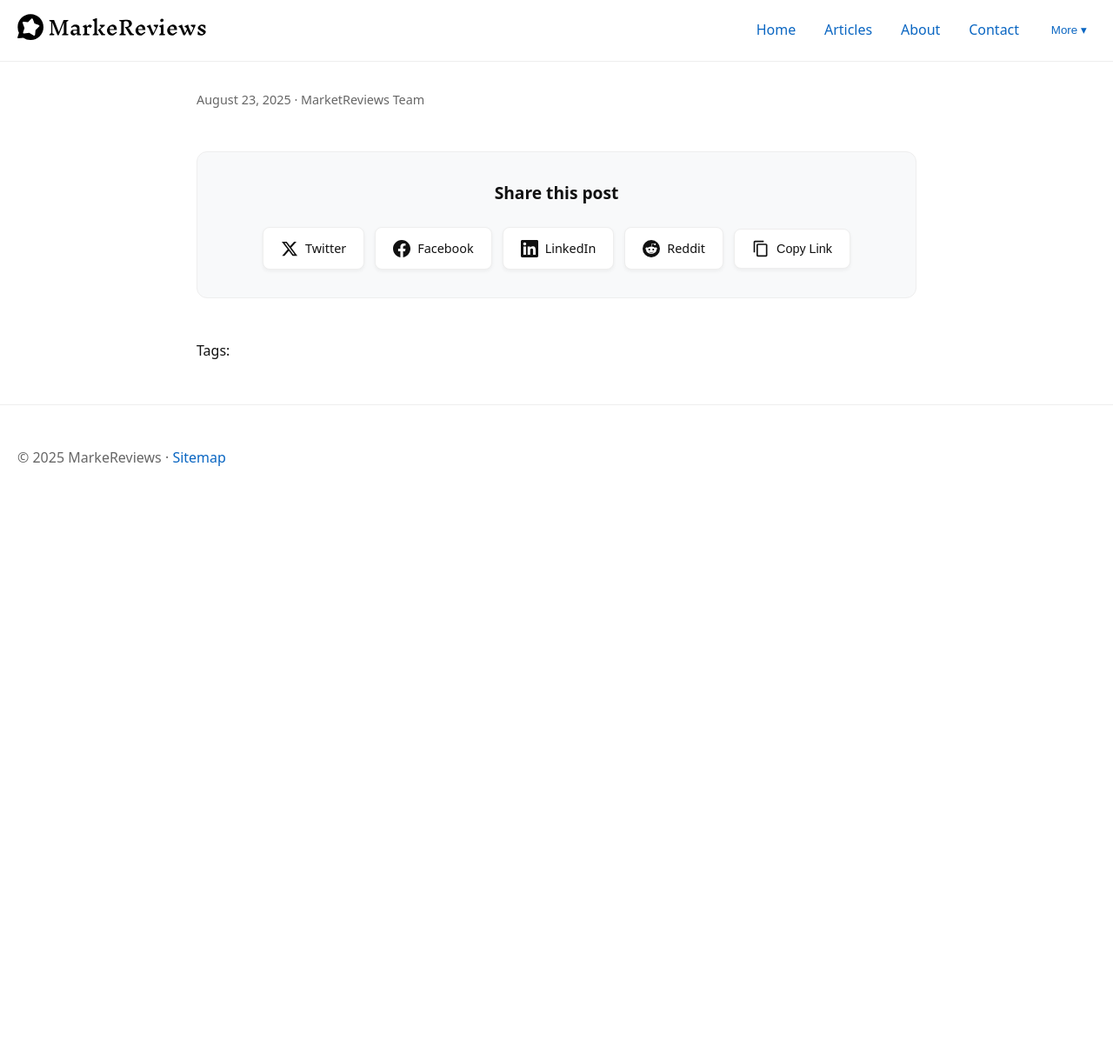
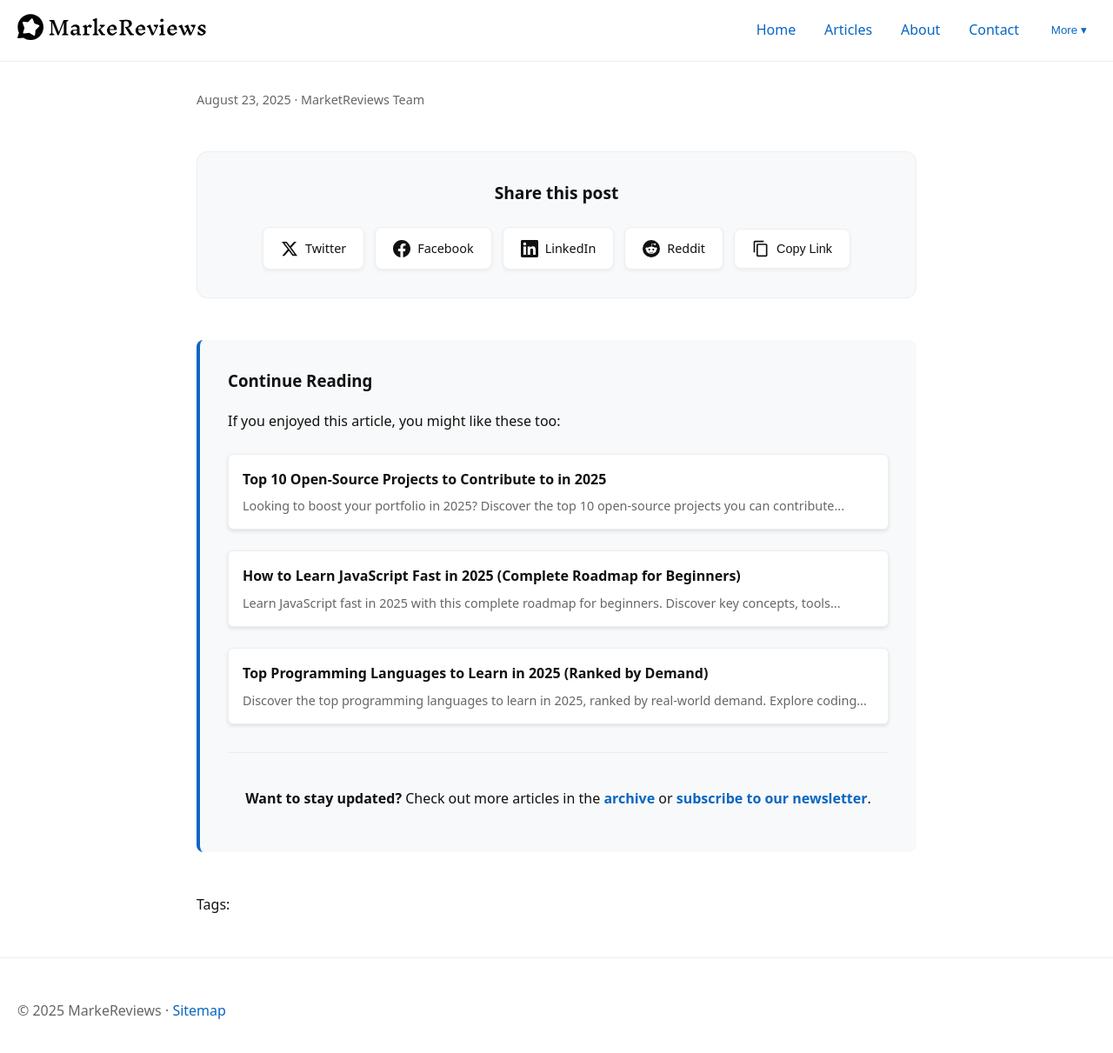
Before and after one commit to amineelom/myblogger, a Jekyll site: the page built from post.md, in a window 1280 px wide and 1224 px high. Shown: the top 1211 px of the window at 87% size. Built offline with Jekyll 4.4.1, drawn with Linux system fonts in a browser that asks for light colours.

Commit message:
add random articles in posts

```diff
--- a/_layouts/post.html
+++ b/_layouts/post.html
@@ -65,6 +65,17 @@ layout: default
       </button>
     </div>
   </div>
+  <!-- ADD RANDOM ARTICLES SECTION RIGHT HERE -->
+<div class="related-articles">
+  <h3>Continue Reading</h3>
+  <p>If you enjoyed this article, you might like these too:</p>
+
+  <div id="random-posts"></div>
+
+  <div class="cta-section">
+    <p><strong>Want to stay updated?</strong> Check out more articles in the <a href="/archive/">archive</a> or <a href="/subscribe/">subscribe to our newsletter</a>.</p>
+  </div>
+</div>
 
   {% if page.tags %}
   <p class="tags">Tags:
@@ -74,6 +85,47 @@ layout: default
   </p>
   {% endif %}
 </article>
+<!-- RANDOM ARTICLES -->
+<script>
+// Create array of all posts
+const posts = [
+  {% for post in site.posts %}
+  {
+    title: "{{ post.title | escape }}",
+    url: "{{ post.url | relative_url }}",
+    excerpt: "{{ post.excerpt | strip_html | escape }}"
+  }{% unless forloop.last %},{% endunless %}
+  {% endfor %}
+];
+
+// Function to get random posts (excluding current post)
+function getRandomPosts(num, currentUrl) {
+  const filteredPosts = posts.filter(post => post.url !== currentUrl);
+  const shuffled = [...filteredPosts].sort(() => 0.5 - Math.random());
+  return shuffled.slice(0, num);
+}
+
+// Display random posts
+const currentPostUrl = "{{ page.url | relative_url }}";
+const randomPosts = getRandomPosts(3, currentPostUrl);
+const container = document.getElementById('random-posts');
+
+if (container && randomPosts.length > 0) {
+  let html = '<ul class="random-posts-list">';
+  randomPosts.forEach(post => {
+    html += `<li class="random-post-item">`;
+    html += `<a href="${post.url}" class="random-post-link">`;
+    html += `<strong class="random-post-title">${post.title}</strong>`;
+    html += `</a>`;
+    if (post.excerpt && post.excerpt.length > 0) {
+      html += `<p class="random-post-excerpt">${post.excerpt.substring(0, 100)}...</p>`;
+    }
+    html += `</li>`;
+  });
+  html += '</ul>';
+  container.innerHTML = html;
+}
+</script>
 
 <!-- Simple BlogPosting JSON-LD -->
 <script type="application/ld+json">
--- a/assets/css/style.css
+++ b/assets/css/style.css
@@ -119,6 +119,77 @@ code, pre{background:#f6f8fa; padding:.2rem .4rem; border-radius:.3rem;}
     padding: 1.5rem;
     margin: 2rem 0;
   }
+}
+
+/* Random Articles Styles - Integrated with your design system */
+.related-articles {
+  margin: 3rem 0;
+  padding: 2rem;
+  background: #f8f9fa;
+  border-radius: 8px;
+  border-left: 4px solid var(--link);
+}
+
+.related-articles h3 {
+  margin-top: 0;
+  color: var(--fg);
+}
+
+.random-posts-list {
+  list-style: none;
+  padding: 0;
+  margin: 1.5rem 0;
+}
+
+.random-post-item {
+  margin-bottom: 1.5rem;
+  padding: 1rem;
+  background: #fff;
+  border-radius: 6px;
+  box-shadow: 0 2px 4px rgba(0,0,0,0.1);
+  border: 1px solid var(--border);
+  transition: all 0.2s ease;
+}
+
+.random-post-item:hover {
+  transform: translateY(-2px);
+  box-shadow: 0 4px 12px rgba(0,0,0,0.15);
+}
+
+.random-post-link {
+  text-decoration: none;
+  color: inherit;
+}
+
+.random-post-title {
+  color: var(--fg);
+  margin-bottom: 0.5rem;
+  display: block;
+  font-weight: 600;
+}
+
+.random-post-excerpt {
+  color: var(--muted);
+  font-size: 0.9em;
+  margin: 0;
+  line-height: 1.4;
+}
+
+.cta-section {
+  margin-top: 2rem;
+  padding-top: 1.5rem;
+  border-top: 1px solid var(--border);
+  text-align: center;
+}
+
+.cta-section a {
+  color: var(--link);
+  font-weight: bold;
+  text-decoration: none;
+}
+
+.cta-section a:hover {
+  text-decoration: underline;
 }
 
 /* Quick Social Sharing for Home Page */
```
